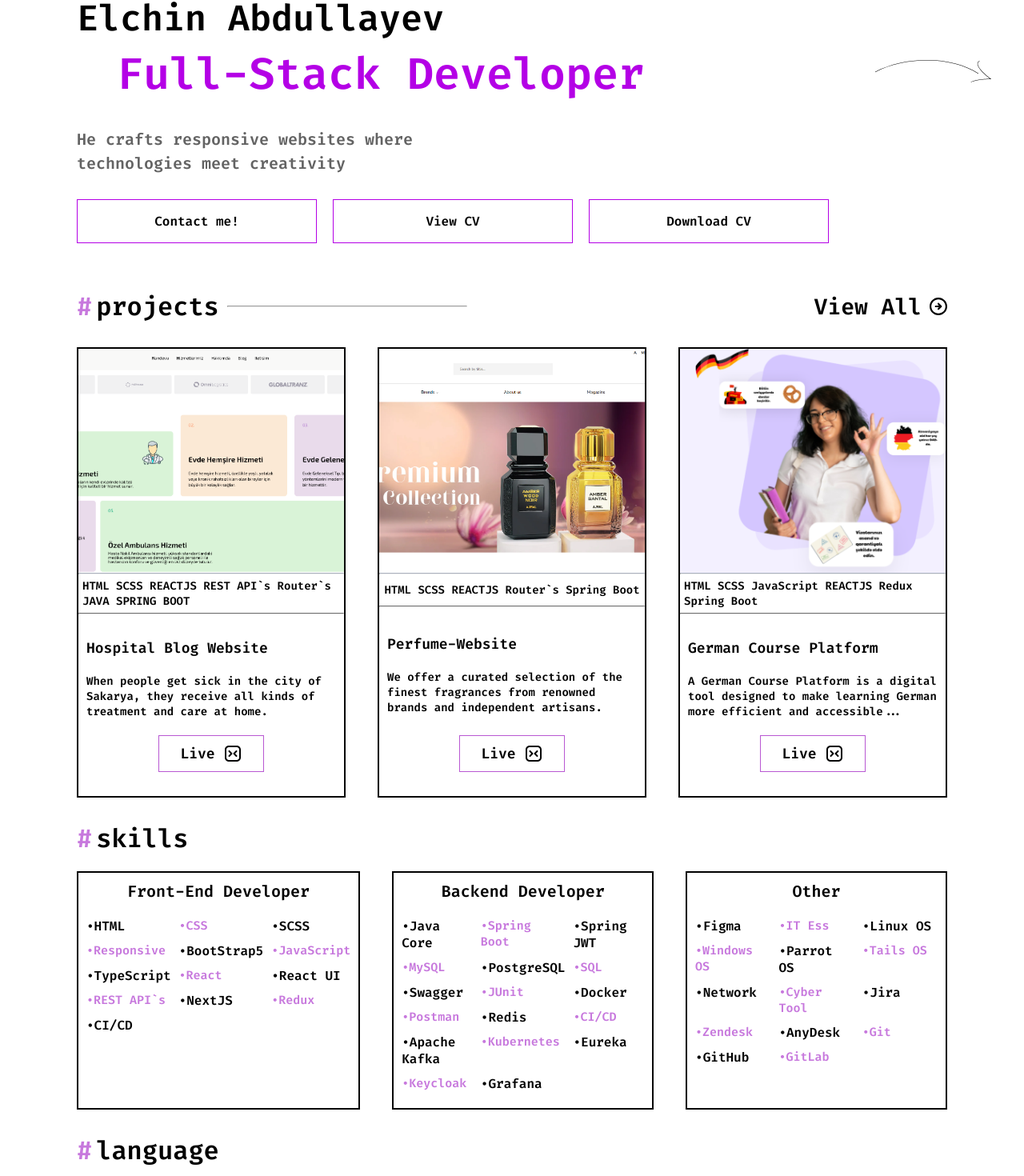
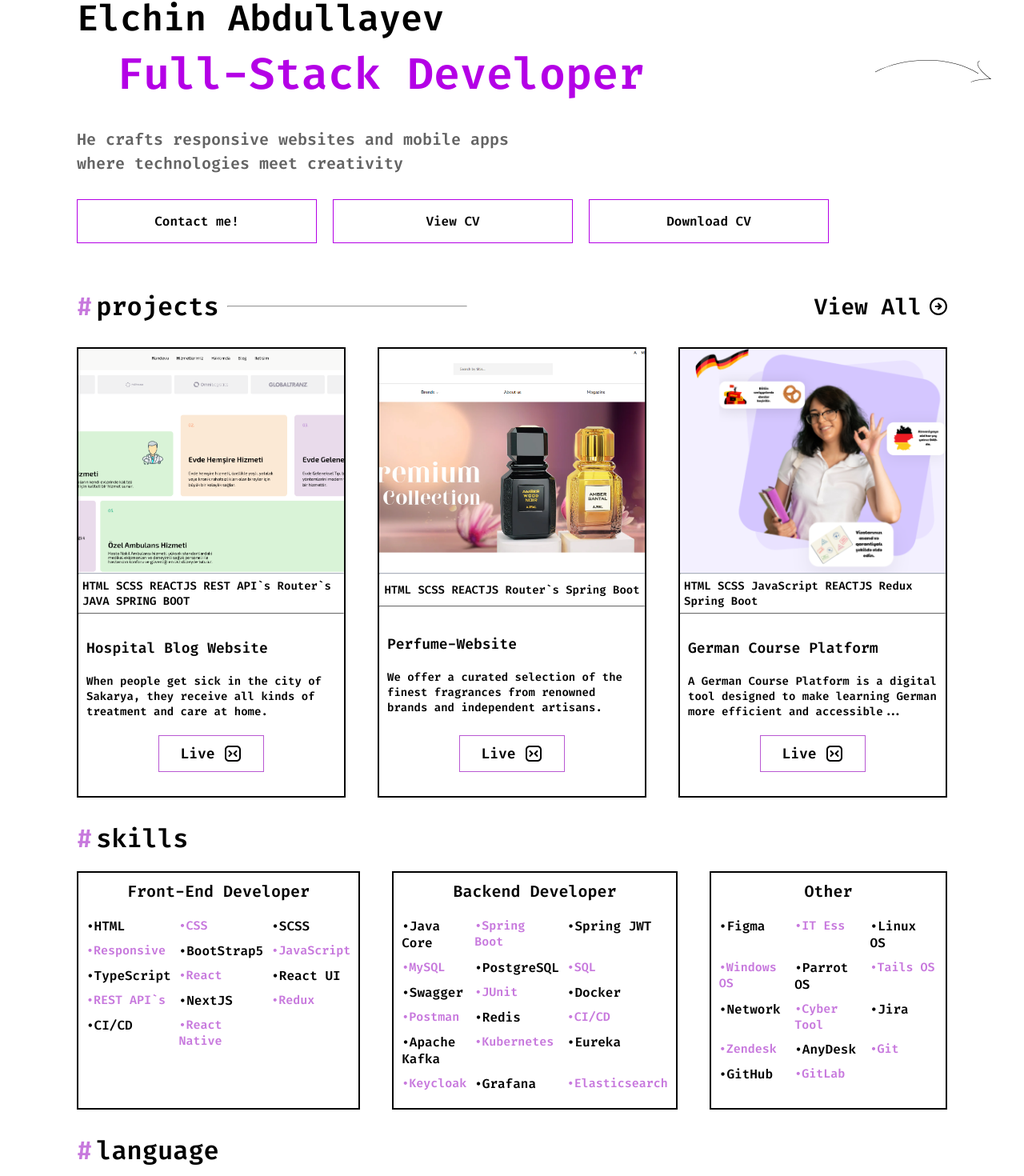
Before and after one commit to BlackM1rr0R/myportfolio, a React (Create React App) app: page / in a window 1280 px wide. Shown: the part 200-1670 px from the top of the page at 80% size. Built offline with nearby package versions, Linux system fonts and the light colour scheme.

Commit message:
add react-native

```diff
--- a/src/components/layout/footer/index.jsx
+++ b/src/components/layout/footer/index.jsx
@@ -42,7 +42,7 @@ const Footer = () => {
             </div>
           </div>
         </div>
-        <h2 className={styles.copyright}>© Copyright 2024.</h2>
+        <h2 className={styles.copyright}>© Copyright 2023.</h2>
       </Wrapper>
     </div>
   );
--- a/src/components/skills/index.jsx
+++ b/src/components/skills/index.jsx
@@ -9,14 +9,14 @@ const Skills = ({ darkMode, translations }) => {
       skills: [
         "HTML", "CSS", "SCSS", "Responsive", "BootStrap5",
         "JavaScript", "TypeScript", "React",
-        "React UI", "REST API`s", "NextJS", "Redux","CI/CD"
+        "React UI", "REST API`s", "NextJS", "Redux","CI/CD","React Native"
       ]
     },
     {
       name: "Backend Developer",
       skills: [
         "Java Core", "Spring Boot", "Spring JWT", "MySQL", "PostgreSQL", "SQL","Swagger",
-        "JUnit","Docker", "Postman","Redis","CI/CD","Apache Kafka","Kubernetes","Eureka","Keycloak","Grafana"
+        "JUnit","Docker", "Postman","Redis","CI/CD","Apache Kafka","Kubernetes","Eureka","Keycloak","Grafana","Elasticsearch"
       ]
     },
     {
--- a/src/pages/home/index.jsx
+++ b/src/pages/home/index.jsx
@@ -39,7 +39,7 @@ const Home = () => {
 
       skills: "HTML SCSS REACTJS Router`s Spring Boot",
       name: "Perfume-Website",
-      link: "https://perfumenewwebsite.vercel.app/",
+      link: "https://ambrette.istanbul/",
       overview: `${translations[language].booking}`,
     },
     {
--- a/src/pages/home/text.json
+++ b/src/pages/home/text.json
@@ -1,7 +1,7 @@
 {
   "en": {
     "name": "Elchin Abdullayev",
-    "overview": "He crafts responsive websites where technologies meet creativity",
+    "overview": "He crafts responsive websites and mobile apps where technologies meet creativity",
     "contact": "Contact me!",
     "projects": "projects",
     "viewall": "View All",
@@ -32,7 +32,7 @@
   },
   "aze": {
     "name": "Elçin Abdullayev",
-    "overview": "Texnologiyaların yaradıcılıqla qovuşduğu cavabdeh veb-saytlar hazırlayır",
+    "overview": "Texnologiyaların yaradıcılıqla qovuşduğu cavabdeh veb-saytlar və mobil proqramlar hazırlayır",
     "contact": "Əlaqə saxla!",
     "projects": "proyektlərim",
     "viewall": "Hamısını göstər",
@@ -63,7 +63,7 @@
   },
   "de": {
     "name": "Elchin Abdullayev",
-    "overview": "Er erstellt responsive Websites, wo Technologien auf Kreativität treffen",
+    "overview": "Er erstellt responsive Websites und Mobile Apps, wo Technologien auf Kreativität treffen",
     "contact": "Kontaktiere mich!",
     "projects": "projekte",
     "viewall": "Alle anzeigen",
@@ -94,7 +94,7 @@
   },
   "ru": {
     "name": "Эльчин Абдуллаев",
-    "overview": "Он создает адаптивные веб-сайты, где технологии встречают креативность",
+    "overview": "Он создает адаптивные веб-сайты и мобилы апп, где технологии встречают креативность",
     "contact": "Свяжитесь!",
     "projects": "проекты",
     "viewall": "Посмотреть все",
```
